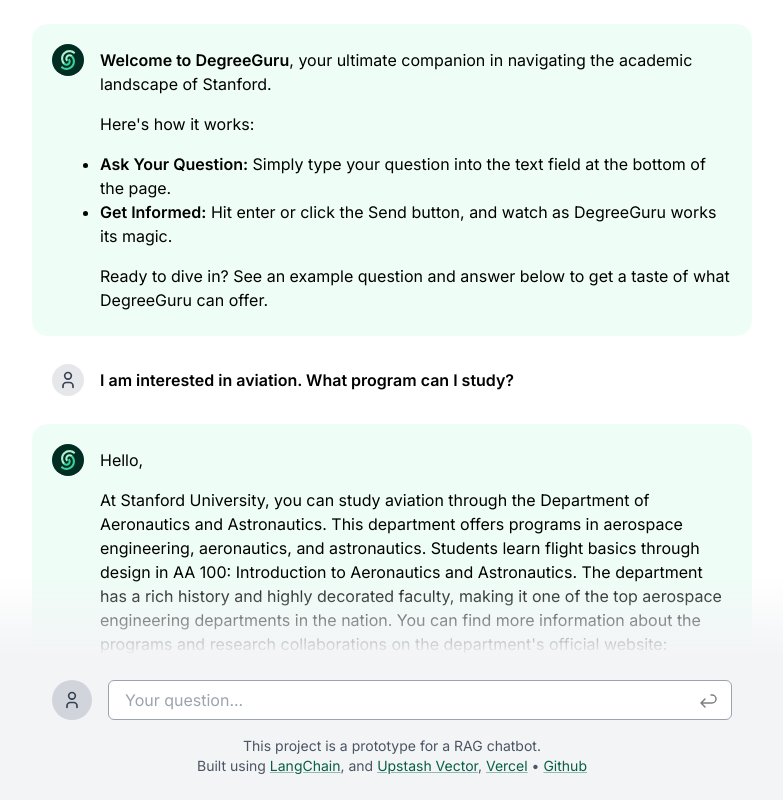
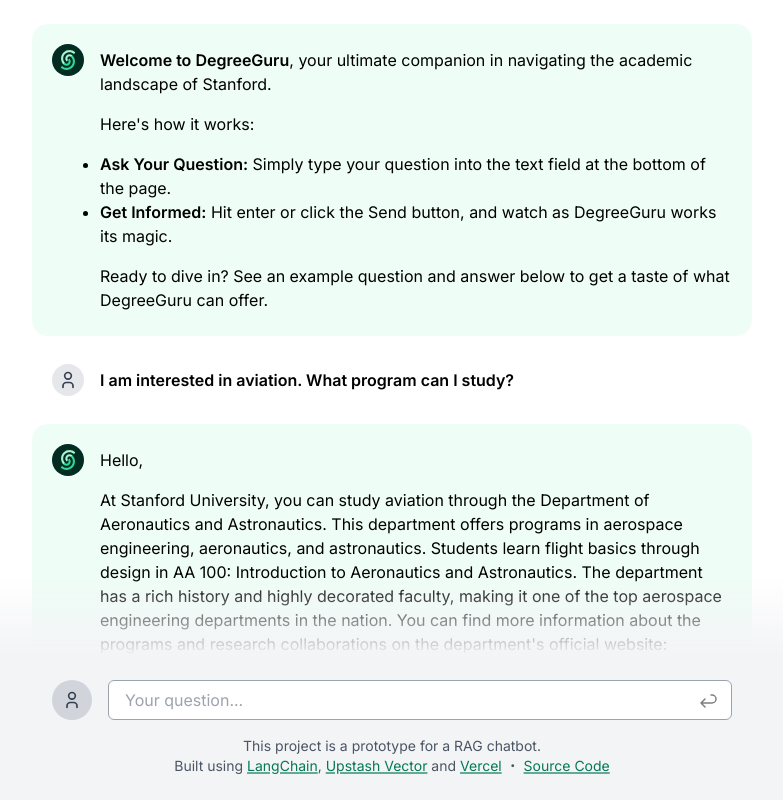
Before and after one commit to Rubye1998/Python_AI_RAG, a Next.js app: page / in a window 1280 px wide. Shown: the top 812 px of the page, without its empty margins (248-1031 px from the left). Built offline with nearby package versions, Linux system fonts and the light colour scheme.

Commit message:
style: focus element

```diff
--- a/src/app/globals.css
+++ b/src/app/globals.css
@@ -4,7 +4,18 @@
 
 @layer base {
   a {
-    @apply text-emerald-800 underline decoration-emerald-800/40;
+    @apply transition text-emerald-700 underline
+        decoration-emerald-700/60 decoration-2
+        hover:decoration-emerald-700 hover:bg-emerald-200
+        outline-0 focus:ring-2 focus:ring-offset-1 focus:ring-emerald-500;
+  }
+
+  ::selection {
+    @apply bg-emerald-200 text-emerald-950;
+  }
+
+  input:focus {
+    @apply outline-0 ring-2 ring-offset-1 ring-emerald-500 caret-emerald-500;
   }
 
   label,
--- a/src/components/form.tsx
+++ b/src/components/form.tsx
@@ -27,6 +27,7 @@
       <button
         {...buttonProps}
         type="submit"
+        tabIndex={-1}
         className={cx(
           "absolute right-3 top-1/2 -translate-y-1/2",
           "opacity-50 pointer-events-none",
--- a/src/components/powered-by.tsx
+++ b/src/components/powered-by.tsx
@@ -5,17 +5,17 @@
       <a href="https://www.langchain.com/" target="_blank">
         LangChain
       </a>
-      , and{" "}
+      ,{" "}
       <a href="https://upstash.com" target="_blank">
         Upstash Vector
-      </a>
-      ,{" "}
+      </a>{" "}
+      and{" "}
       <a href="https://vercel.com" target="_blank">
         Vercel
       </a>{" "}
-      •{" "}
+      ・{" "}
       <a href="https://github.com/upstash/DegreeGuru" target="_blank">
-        Github
+        Source Code
       </a>
     </p>
   );
```
